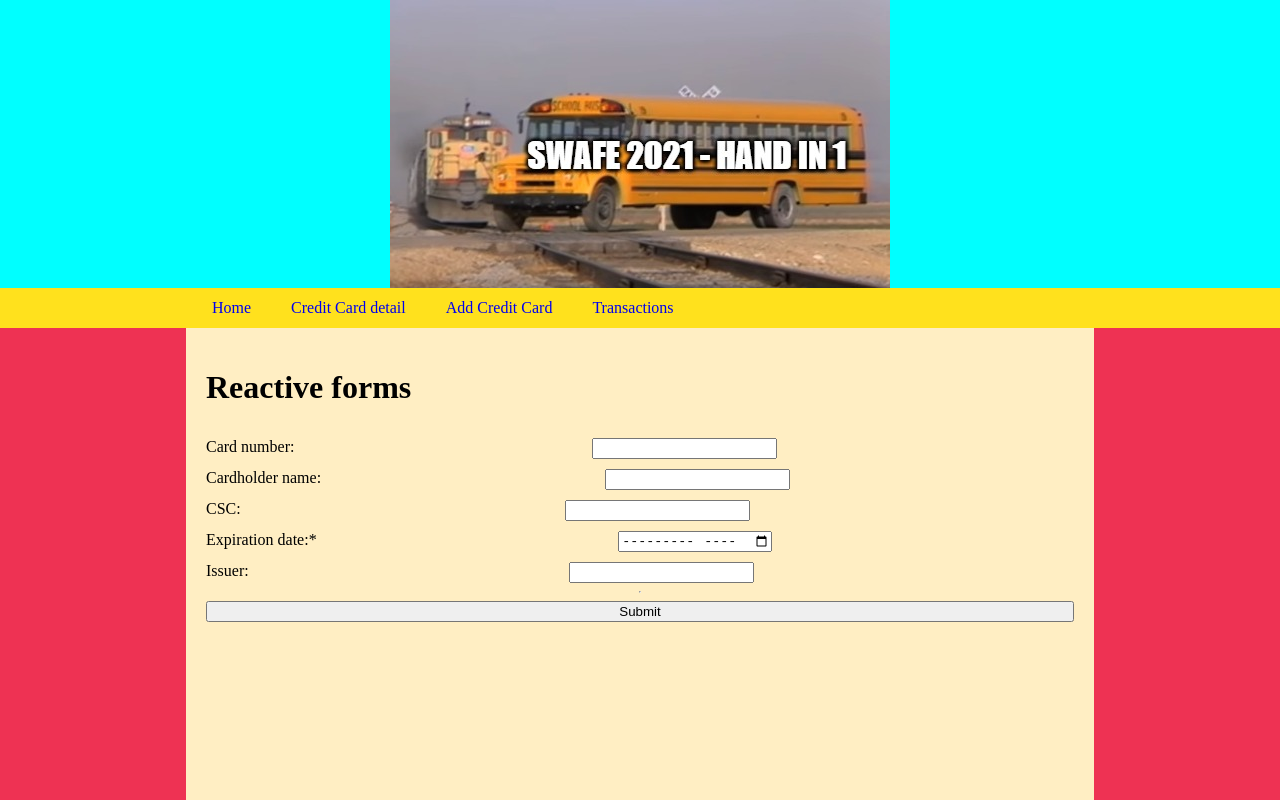
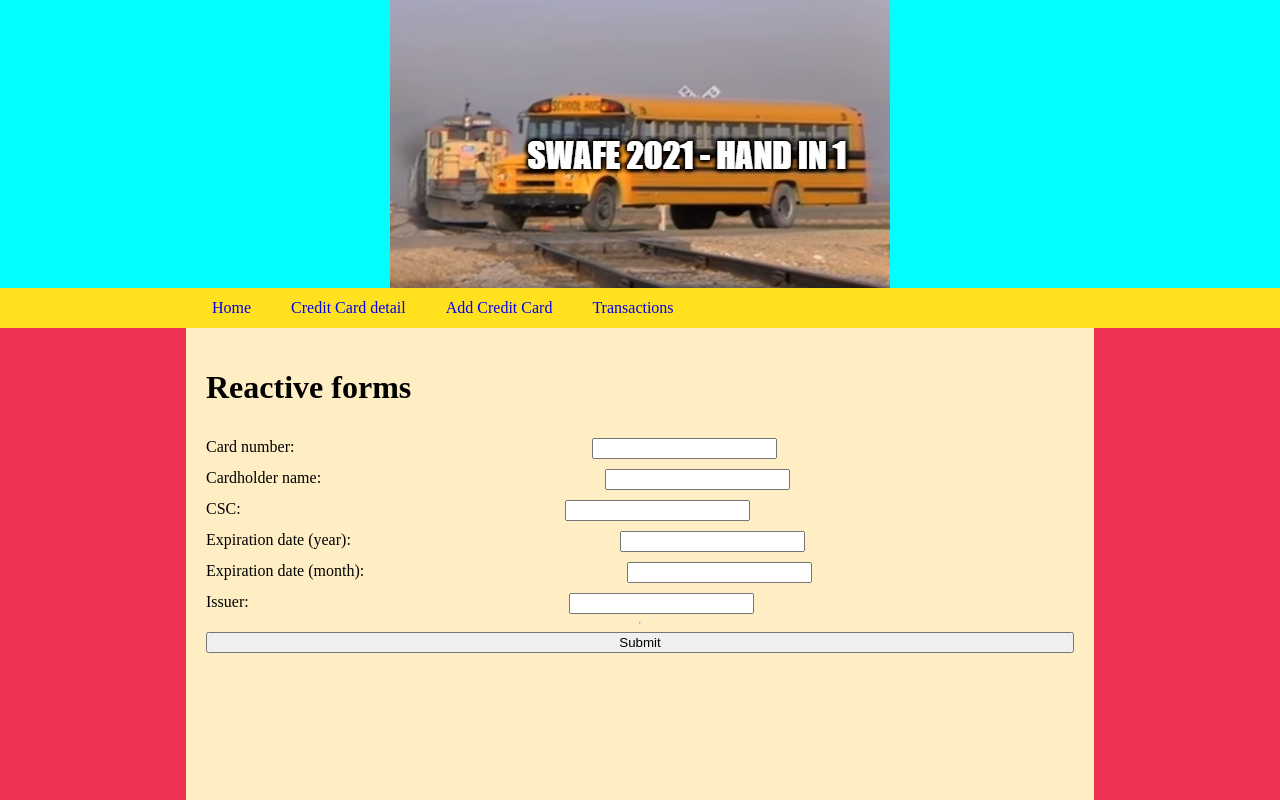
Before and after one commit to Solguden/SWAFE1, an Angular app in the folder Swafe1/: page /credit-card in a window 1280 px wide. Shown: the top 800 px of the page. Built offline with nearby package versions, Linux system fonts and the light colour scheme; no server answers.

Commit message:
Done. But no validation errors?

```diff
--- a/Swafe1/src/app/modules/credit-card/components/credit-card-add/credit-card-add.component.html
+++ b/Swafe1/src/app/modules/credit-card/components/credit-card-add/credit-card-add.component.html
@@ -21,8 +21,14 @@
 		</div>
 
 		<div class="input">
-			<label for="expiration_date">Expiration date:*</label>
-			<input type="month" formControlName="expiration_date">
+			<label for="expiration_date_month">Expiration date (year):</label>
+			<input type="text" formControlName="expiration_date_month">
+			<br />
+		</div>
+
+		<div class="input">
+			<label for="expiration_date_year">Expiration date (month):</label>
+			<input type="text" formControlName="expiration_date_year">
 			<br />
 		</div>
 
--- a/Swafe1/src/app/modules/credit-card/components/credit-card-add/credit-card-add.component.ts
+++ b/Swafe1/src/app/modules/credit-card/components/credit-card-add/credit-card-add.component.ts
@@ -14,11 +14,10 @@ export class CreditCardAddComponent implements OnInit {
 
   creditCardForm = this.formbuilder.group({
     card_number: ['', [Validators.pattern("^[0-9]*$"), Validators.minLength(7), Validators.maxLength(16), Validators.required]], //
-    cardholder_name: [''],
-    csc_code: [''],
-    expiration_date: [''],
-    // expiration_date_month: [''],
-    // expiration_date_year: [''],
+    cardholder_name: ['', Validators.required],
+    csc_code: ['', [Validators.pattern("^[0-9]*$"), Validators.minLength(3), Validators.maxLength(3), Validators.required]],
+    expiration_date_month: ['', [Validators.min(1), Validators.max(12), Validators.required]],
+    expiration_date_year: ['', [Validators.min(1), Validators.max(31), Validators.required]],
     issuer: ['']
   })
 
@@ -35,24 +34,9 @@ export class CreditCardAddComponent implements OnInit {
 	onSubmit() {
 		console.log(this.creditCardForm.value)
 
-    let CC = this.creditCardForm.value
-    console.log(CC)
+    this.newCreditCard = this.creditCardForm.value
+    console.log(this.newCreditCard)
 
-    let newCreditCard: CreditCard = {
-      card_number : CC.card_number,
-      cardholder_name : CC.cardholder_name,
-      csc_code: CC.csc_code,
-      expiration_date_month: CC.expiration_date.month,
-      expiration_date_year: CC.expiration_date.year,
-      issuer: CC.issuer}
-
-      console.log(newCreditCard)
-
-    // let CC: CreditCard = {card_number = this.creditCardForm}
-
-    // this.cardService.postCreditCards()
+    this.cardService.postCreditCards(this.newCreditCard)
 	}
-
-
-
 }
```
